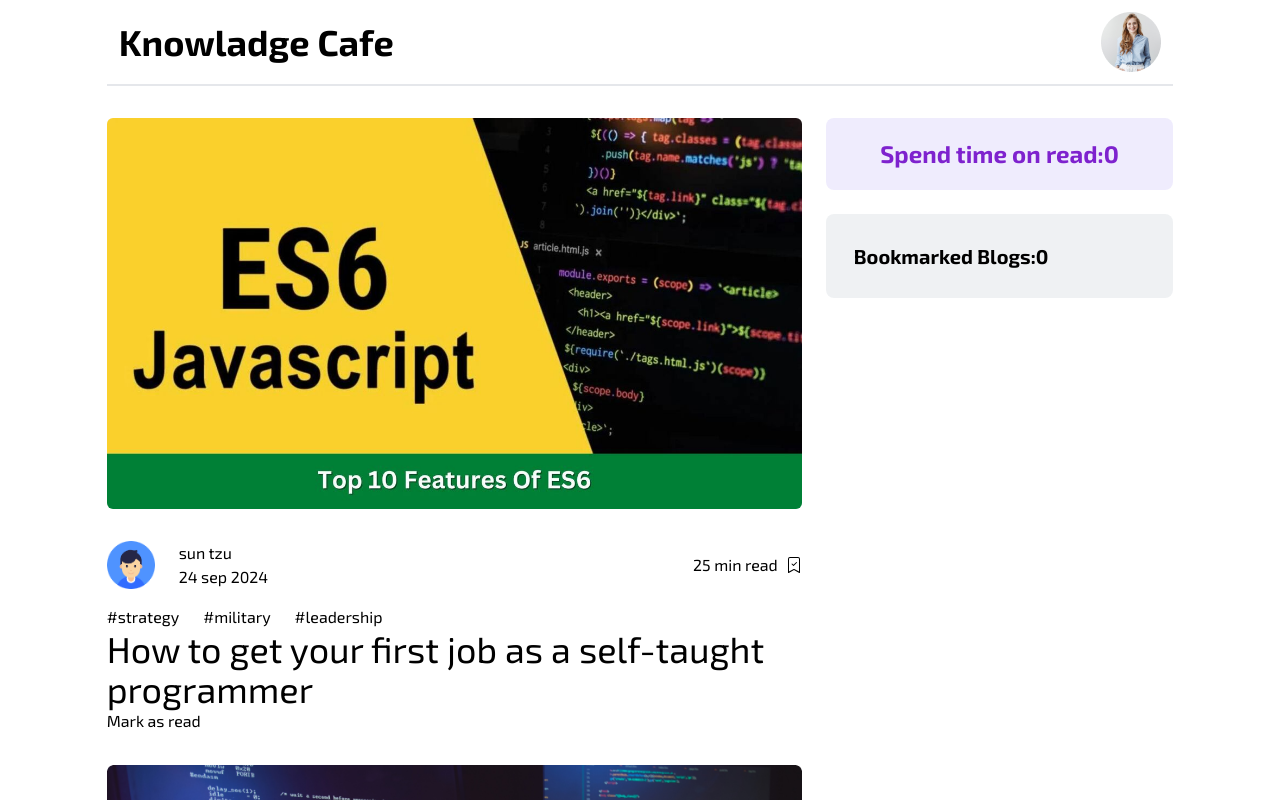
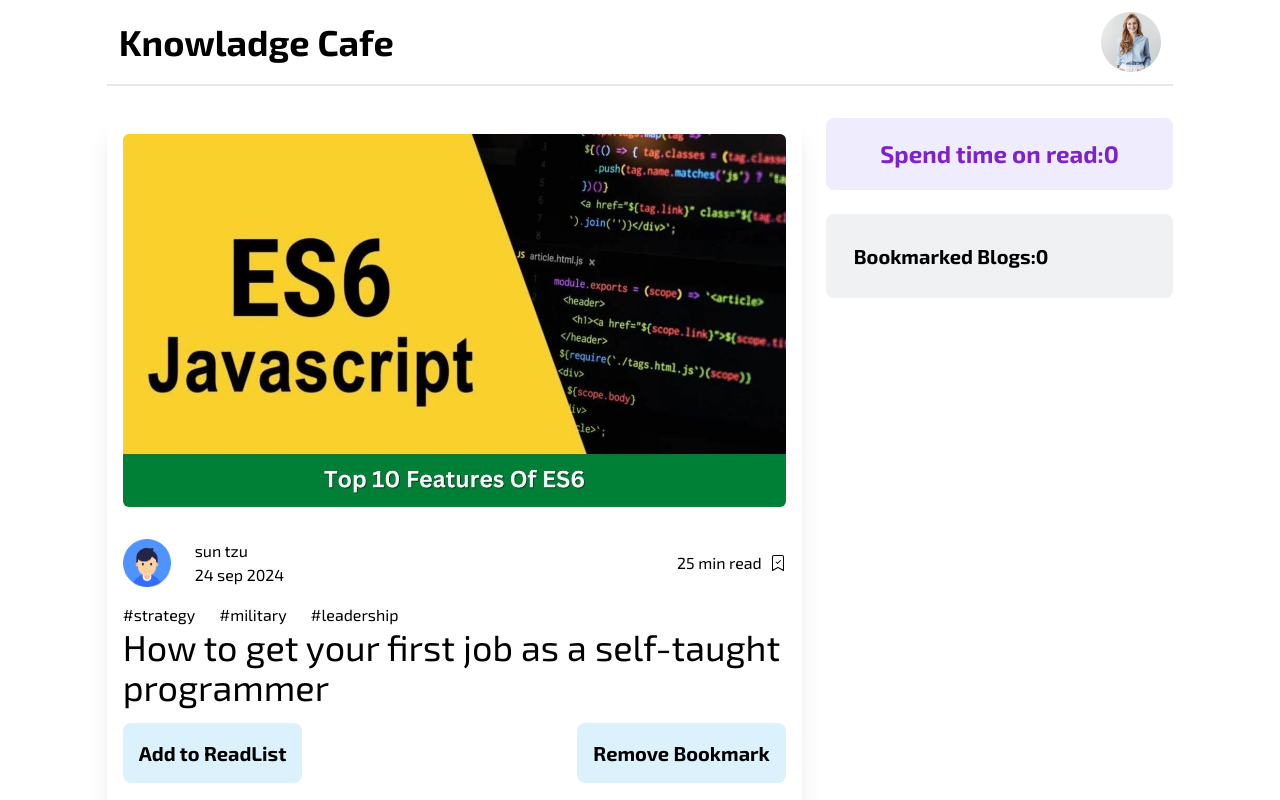
Before and after one commit to Nazmusshakib5/React-Hero-02, a React (Vite) app: page / in a window 1280 px wide. Shown: the top 800 px of the page. Built offline with nearby package versions, Linux system fonts and the light colour scheme.

Commit message:
finished the remove bookmarked and project is completed now

```diff
--- a/src/App.jsx
+++ b/src/App.jsx
@@ -18,11 +18,15 @@ function App() {
     const readingTimeHandler=(readingTime)=>{
       setTimee(timee+Number(readingTime))
     }
+    const bookMarkHandler=(id)=>{
+        const afterRemoveBookmarked=bookmarks.filter(bookmark => bookmark.id !=id)
+        setBookmarks(afterRemoveBookmarked)
+    }
   return (
     <>
       <Header></Header>
       <div className='md:flex md:max-w-7xl w-5/6 mx-auto gap-6'>
-        <Blogs bookMarkHandle={bookMarkHandle} readingTimeHandler={readingTimeHandler}></Blogs>
+        <Blogs bookMarkHandle={bookMarkHandle} readingTimeHandler={readingTimeHandler} bookMarkHandler={bookMarkHandler}></Blogs>
         <Bookmarks bookmarks={bookmarks} timee={timee}></Bookmarks>
       </div>
     </>
--- a/src/components/Blog.jsx
+++ b/src/components/Blog.jsx
@@ -1,9 +1,9 @@
-import PropTypes from 'prop-types';
+import propTypes from 'prop-types';
 import { BsBookmarkCheck } from "react-icons/bs";
-const Blog = ({blog,bookMarkHandle,readingTimeHandler}) => {
-    const {title,cover_img,author,author_img,reading_time,hashtags,status,date}=blog;
+const Blog = ({blog,bookMarkHandle,readingTimeHandler,bookMarkHandler}) => {
+    const {title,cover_img,author,author_img,reading_time,hashtags,id,date}=blog;
     return (
-        <div className='mb-8'>
+        <div className='mb-8 shadow-xl p-4'>
             <img className='w-full mb-8 rounded-md' src={cover_img} alt="" />
             <div className='flex justify-between items-center mb-4'>
                 <div className='flex'>
@@ -22,16 +22,24 @@ const Blog = ({blog,bookMarkHandle,readingTimeHandler}) => {
             </div>
             <div>
                 {
-                    hashtags.map(item=> <span key={item.id} className='me-6'>#{item}</span>)
+                    hashtags.map((item,index)=> <span key={index} className='me-6'>#{item}</span>)
                 }
             </div>
             <h1 className='text-4xl '>{title}</h1>
-            <button onClick={()=>readingTimeHandler(blog.reading_time)}><a>Mark as read</a></button>
+            <div className='flex justify-between my-4'>
+                <div>
+                    <button className='bg-sky-500/15 rounded-lg p-4' onClick={()=>readingTimeHandler(blog.reading_time)}><a className='text-xl font-bold'>Add to ReadList</a></button>
+                </div>
+                <div>
+                    <button className='bg-sky-500/15 rounded-lg p-4' onClick={()=>bookMarkHandler(id)}><a className='text-xl font-bold'>Remove Bookmark</a></button>
+                </div>
+            </div>
+
         </div>
     );
 };
 
-Blog.PropTypes={
-    blog:PropTypes.object.isRequired
+Blog.propTypes={
+    blog:propTypes.object.isRequired
 }
 export default Blog;
--- a/src/components/Blogs.jsx
+++ b/src/components/Blogs.jsx
@@ -2,7 +2,7 @@ import { useEffect } from "react";
 import { useState } from "react";
 import Blog from "./Blog";
 
-const Blogs = ({bookMarkHandle,readingTimeHandler}) => {
+const Blogs = ({bookMarkHandle,readingTimeHandler,bookMarkHandler}) => {
     const [blogs,setBlogs]=useState([])
     useEffect(()=>{
         fetch('data.json')
@@ -12,7 +12,7 @@ const Blogs = ({bookMarkHandle,readingTimeHandler}) => {
     return (
         <div className="md:w-2/3">
             {
-                blogs.map(item => <Blog readingTimeHandler={readingTimeHandler} bookMarkHandle={bookMarkHandle} key={item.id} blog={item}></Blog>)
+                blogs.map((item,index) => <Blog readingTimeHandler={readingTimeHandler} bookMarkHandle={bookMarkHandle} bookMarkHandler={bookMarkHandler} key={index} blog={item}></Blog>)
             }
         </div>
     );
```
